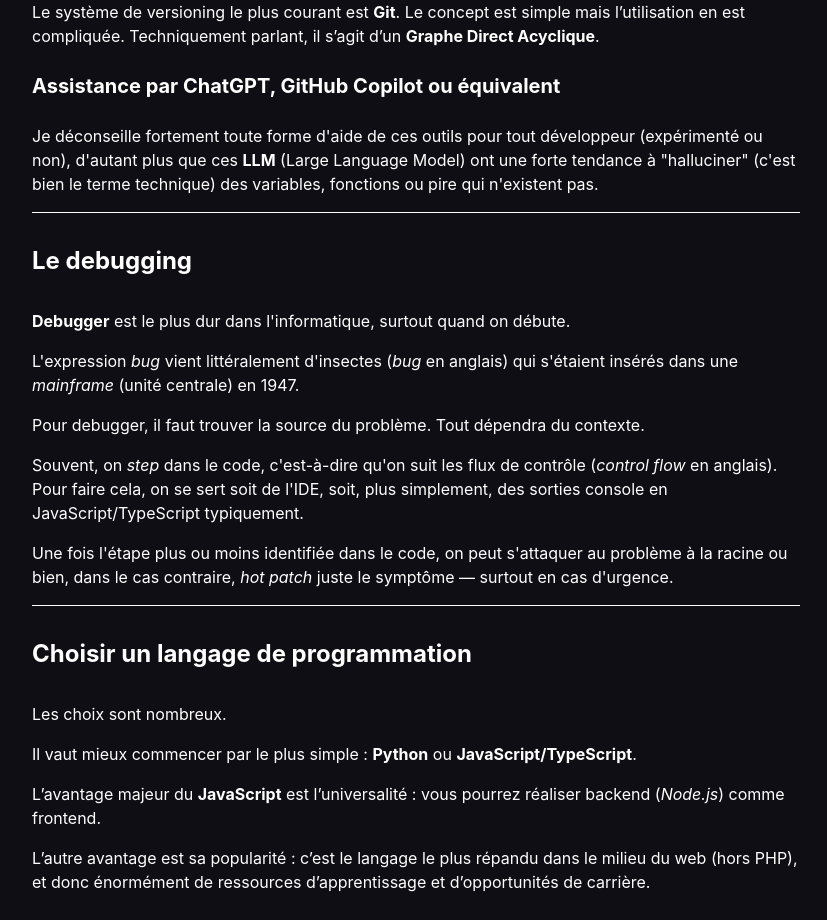
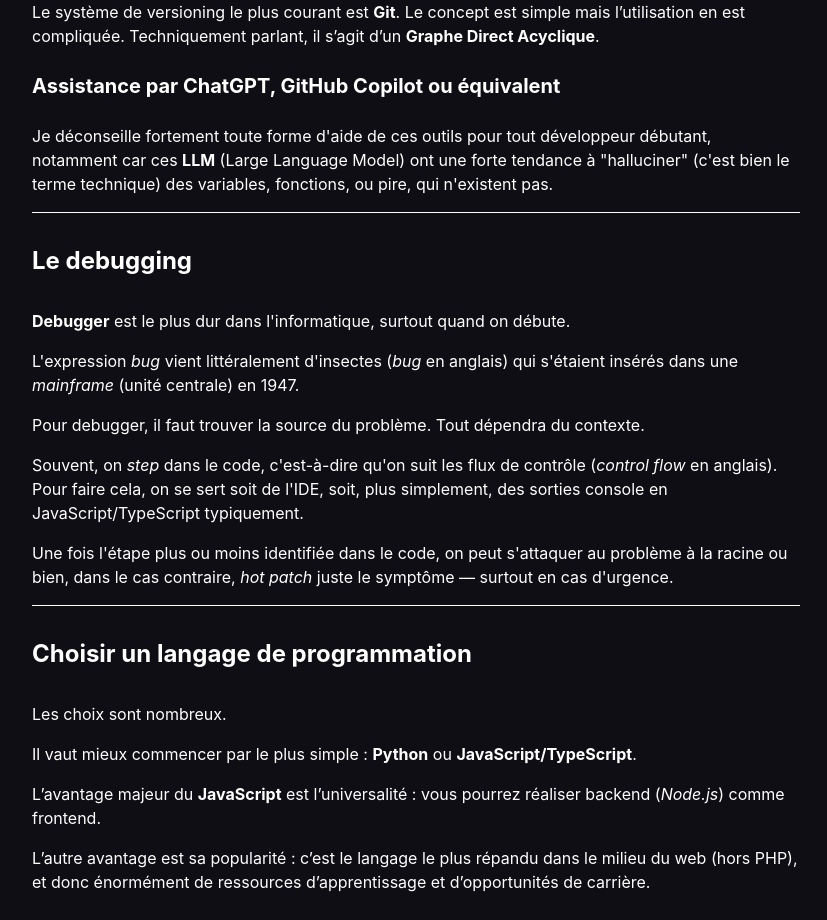
Before and after one commit to pierreyoda/newstackwhodis, a Next.js app: page /blog/programming-101-french in a window 1280 px wide. Shown: the part 2100-3020 px from the top of the page, without its empty margins (224-1051 px from the left). Built offline with nearby package versions, Linux system fonts and the light colour scheme.

Commit message:
:memo: Programming 101 article: clarify position on LLMs

```diff
--- a/src/pages/blog/programming-101-french.mdx
+++ b/src/pages/blog/programming-101-french.mdx
@@ -80,7 +80,7 @@ Le système de versioning le plus courant est **Git**. Le concept est simple mai
 
 ### Assistance par ChatGPT, GitHub Copilot ou équivalent
 
-Je déconseille fortement toute forme d'aide de ces outils pour tout développeur (expérimenté ou non), d'autant plus que ces **LLM** (Large Language Model) ont une forte tendance à "halluciner" (c'est bien le terme technique) des variables, fonctions ou pire qui n'existent pas.
+Je déconseille fortement toute forme d'aide de ces outils pour tout développeur débutant, notamment car ces **LLM** (Large Language Model) ont une forte tendance à "halluciner" (c'est bien le terme technique) des variables, fonctions, ou pire, qui n'existent pas.
 
 ---
 
```
